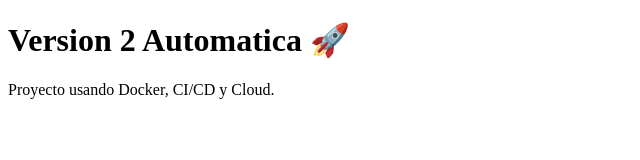
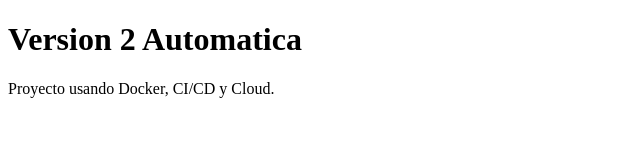
Before and after one commit to Julia-fk/devops-final-project, a plain HTML site: page index.html in a window 1280 px wide. Shown: the whole page, without its empty margins (0-640 px from the left). Drawn offline with Linux system fonts and the light colour scheme.

Commit message:
remove emoji

```diff
--- a/index.html
+++ b/index.html
@@ -6,7 +6,7 @@
 </head>
 <body>
 
-    <h1>Version 2 Automatica 🚀</h1>
+    <h1>Version 2 Automatica</h1>
 
     <p>Proyecto usando Docker, CI/CD y Cloud.</p>
 
```
